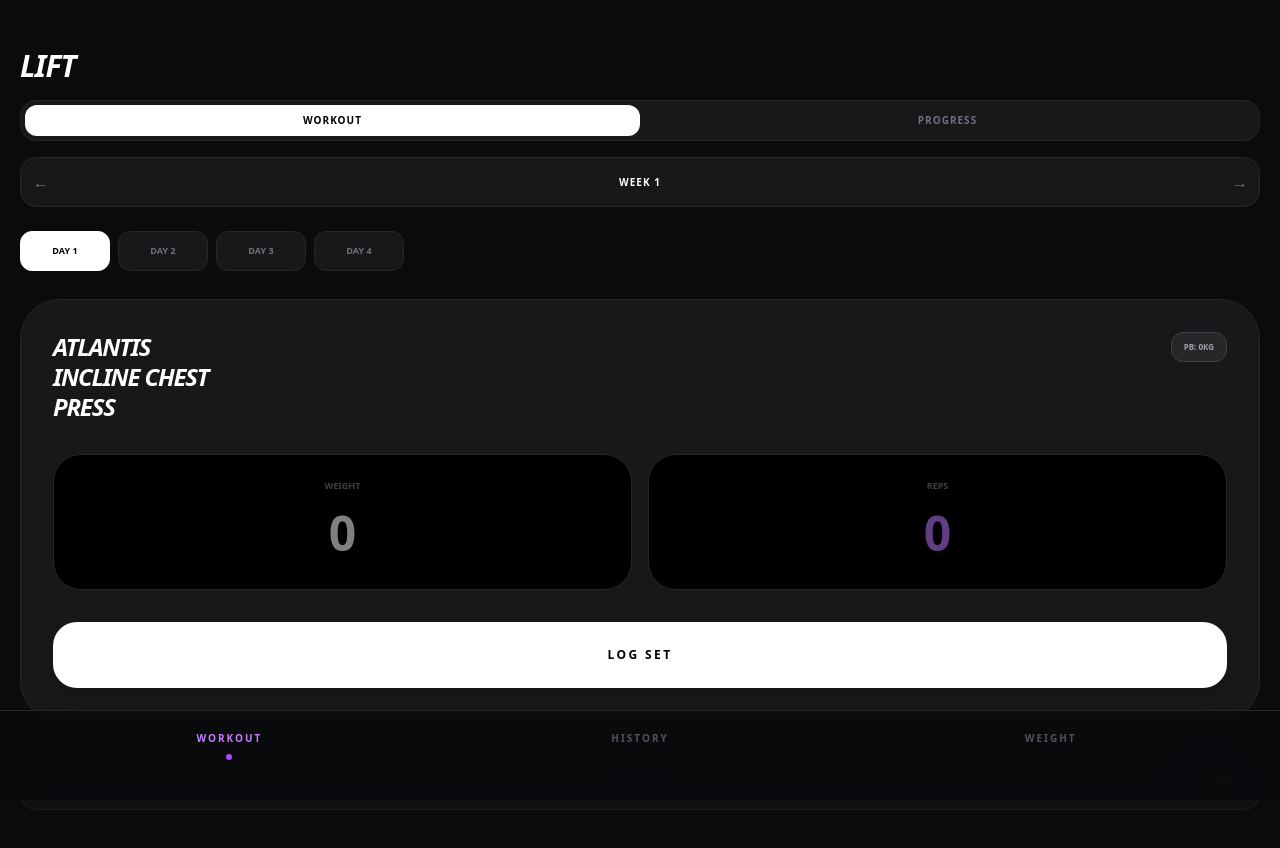
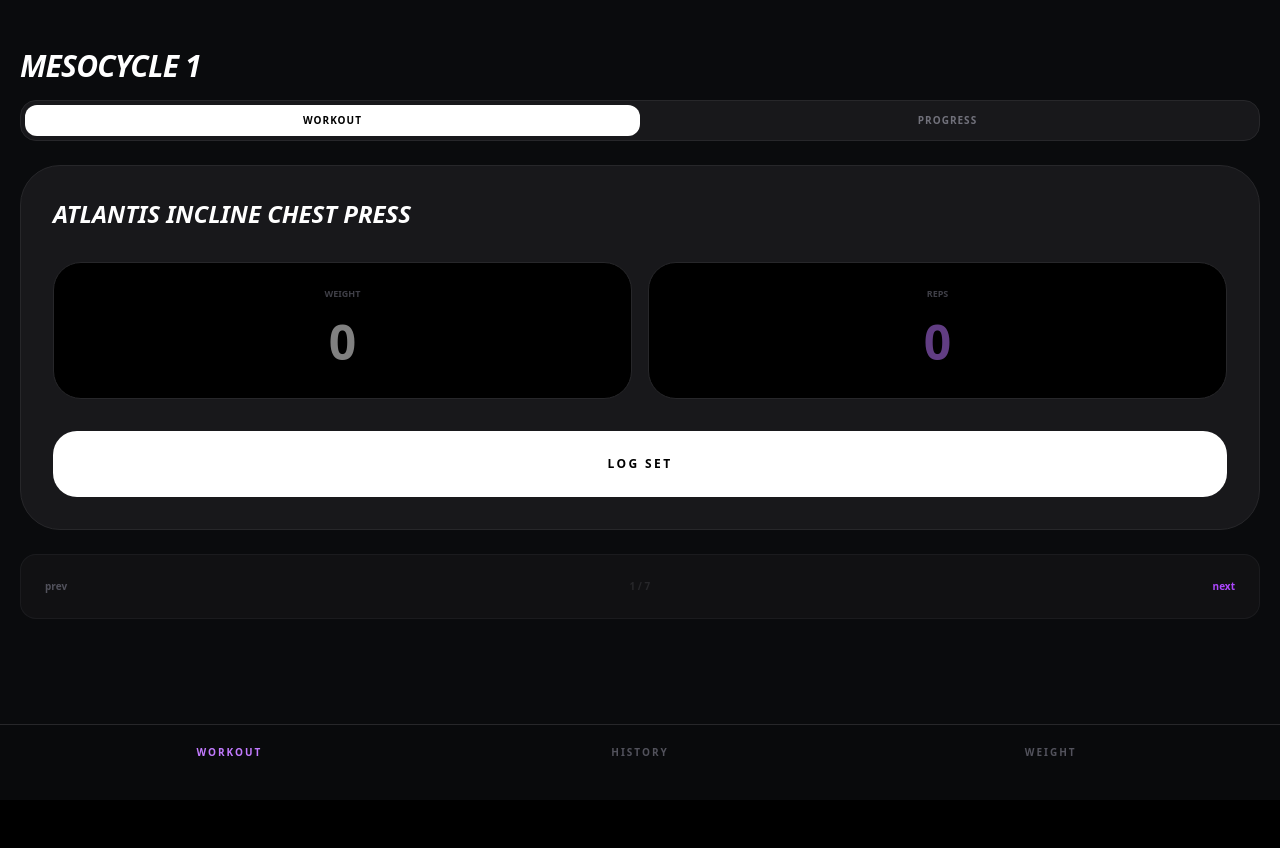
Before and after one commit to abdul75412/workout-app, a Next.js app: page / in a window 1280 px wide. Shown: the top 848 px of the page. After the commit the page ends 800 px from the top, so only its background shows below. Built offline with nearby package versions, Linux system fonts and the light colour scheme.

Commit message:
fix: workout progress graph tracks lifting volume history dropdown added with delete capability

```diff
--- a/app/page.tsx
+++ b/app/page.tsx
@@ -18,13 +18,7 @@ export default function WorkoutPage() {
   const [allWorkoutData, setAllWorkoutData] = useState<any>({});
   const [baselines, setBaselines] = useState<Record<string, number>>({});
   const [showBaselineInput, setShowBaselineInput] = useState(false);
-  const [showConfetti, setShowConfetti] = useState(false);
-
-  const currentPhase = workoutPlan.phase1;
-  const currentDay = currentPhase.days[dayIndex];
-  const currentExercise = currentDay.exercises[exerciseIndex];
-  const storageKey = `w${selectedWeek}-${currentExercise.name}`;
-  const currentSets = allWorkoutData[storageKey] || [];
+  const [expandedHistory, setExpandedHistory] = useState<string | null>(null);
 
   useEffect(() => {
     const savedData = localStorage.getItem("gym_session_cache");
@@ -42,29 +36,26 @@ export default function WorkoutPage() {
     }
   }, [timer]);
 
-  const saveBaseline = () => {
-    const val = parseFloat(weight);
-    if (isNaN(val)) return;
-    const newBaselines = { ...baselines, [currentExercise.name]: val };
-    setBaselines(newBaselines);
-    localStorage.setItem("lift_baselines", JSON.stringify(newBaselines));
-    setShowBaselineInput(false);
-    setWeight("");
-  };
+  const currentPhase = workoutPlan.phase1;
+  const currentDay = currentPhase.days[dayIndex];
+  const currentExercise = currentDay.exercises[exerciseIndex];
+  const storageKey = `w${selectedWeek}-${currentExercise.name}`;
+  const currentSets = allWorkoutData[storageKey] || [];
 
   const logSet = () => {
     if (!weight || !reps) return;
-    const inputWeight = parseFloat(weight);
-    const oldBest = baselines[currentExercise.name] || 0;
-    if (inputWeight > oldBest && oldBest > 0) {
-      setShowConfetti(true);
-      setTimeout(() => setShowConfetti(false), 3000);
-    }
     const newSets = [...currentSets, { weight, reps, id: Date.now() }];
     const updatedData = { ...allWorkoutData, [storageKey]: newSets };
     setAllWorkoutData(updatedData);
     localStorage.setItem("gym_session_cache", JSON.stringify(updatedData));
     setWeight(""); setReps(""); setTimer(90);
+  };
+
+  const deleteSet = (exKey: string, setId: number) => {
+    const updatedSets = allWorkoutData[exKey].filter((s: any) => s.id !== setId);
+    const updatedData = { ...allWorkoutData, [exKey]: updatedSets };
+    setAllWorkoutData(updatedData);
+    localStorage.setItem("gym_session_cache", JSON.stringify(updatedData));
   };
 
   const logBodyWeight = () => {
@@ -78,116 +69,90 @@ export default function WorkoutPage() {
     setBodyWeightInput("");
   };
 
-  const editPoint = (id: number) => {
-    const newVal = prompt("Enter new weight:");
-    if (!newVal || isNaN(parseFloat(newVal))) return;
-    const updated = weightHistory.map(h => h.id === id ? { ...h, value: parseFloat(newVal) } : h);
-    setWeightHistory(updated);
-    localStorage.setItem("body_weight_logs", JSON.stringify(updated));
+  const editWeightPoint = (id: number) => {
+    const entry = weightHistory.find(h => h.id === id);
+    const action = confirm(`Edit ${entry?.value}kg? OK to edit, Cancel to delete.`);
+    if (action) {
+      const newVal = prompt("Enter new weight:", entry?.value.toString());
+      if (!newVal || isNaN(parseFloat(newVal))) return;
+      const updated = weightHistory.map(h => h.id === id ? { ...h, value: parseFloat(newVal) } : h);
+      setWeightHistory(updated);
+      localStorage.setItem("body_weight_logs", JSON.stringify(updated));
+    } else {
+      const updated = weightHistory.filter(h => h.id !== id);
+      setWeightHistory(updated);
+      localStorage.setItem("body_weight_logs", JSON.stringify(updated));
+    }
   };
 
-  const weightStats = useMemo(() => {
-    if (weightHistory.length === 0) return { current: 0, change: "0" };
-    const current = weightHistory[weightHistory.length - 1].value;
-    const start = weightHistory[0].value;
-    const diff = (current - start).toFixed(1);
-    return { current, change: parseFloat(diff) > 0 ? `+${diff}` : diff };
-  }, [weightHistory]);
+  const liftProgressData = useMemo(() => {
+    const sets = allWorkoutData[storageKey] || [];
+    return sets.map((s: any) => ({ id: s.id, val: parseFloat(s.weight) * parseInt(s.reps) }));
+  }, [allWorkoutData, storageKey]);
 
   const padding = { top: 20, right: 20, bottom: 20, left: 35 };
   const graphH = 180;
   const graphW = 350;
+  const getX = (i: number, len: number) => padding.left + (i * (graphW - padding.left - padding.right) / (len - 1 || 1));
+  const getY = (v: number, min: number, max: number) => graphH - padding.bottom - ((v - min) / (max - min || 1) * (graphH - padding.top - padding.bottom));
+
   const weightsArr = weightHistory.map(d => d.value);
   const minW = weightsArr.length ? Math.min(...weightsArr) - 2 : 0;
   const maxW = weightsArr.length ? Math.max(...weightsArr) + 2 : 10;
-  const getX = (i: number) => padding.left + (i * (graphW - padding.left - padding.right) / (weightHistory.length - 1 || 1));
-  const getY = (v: number) => graphH - padding.bottom - ((v - minW) / (maxW - minW || 1) * (graphH - padding.top - padding.bottom));
-  const linePath = weightHistory.length > 1 ? weightHistory.map((d, i) => `${i === 0 ? 'M' : 'L'} ${getX(i)} ${getY(d.value)}`).join(" ") : "";
+  const bwLinePath = weightHistory.length > 1 ? weightHistory.map((d, i) => `${i === 0 ? 'M' : 'L'} ${getX(i, weightHistory.length)} ${getY(d.value, minW, maxW)}`).join(" ") : "";
 
   return (
     <div className="max-w-[100vw] overflow-x-hidden min-h-screen bg-[#0a0b0d] text-white font-sans pb-44 px-5">
-      {showConfetti && (
-        <div className="fixed inset-0 z-[300] flex items-center justify-center bg-purple-600/20 backdrop-blur-md pointer-events-none">
-          <p className="text-5xl font-black italic text-amber-400 animate-bounce tracking-tighter uppercase">New PB! 🚀</p>
-        </div>
-      )}
-
       {timer > 0 && (
         <div className="fixed inset-0 z-[250] flex items-center justify-center bg-black/80 backdrop-blur-sm">
-          <div className="bg-zinc-900 border border-zinc-800 p-8 rounded-[40px] text-center w-full max-w-[300px] shadow-2xl">
-            <p className="text-[10px] font-black uppercase text-zinc-500 mb-2 tracking-[0.2em]">Rest Timer</p>
-            <p className="text-6xl font-black italic tabular-nums mb-8">{Math.floor(timer / 60)}:{(timer % 60).toString().padStart(2, '0')}</p>
+          <div className="bg-zinc-900 border border-zinc-800 p-8 rounded-[40px] text-center w-full max-w-[300px]">
+            <p className="text-6xl font-black italic tabular-nums mb-8">{Math.floor(timer/60)}:{(timer%60).toString().padStart(2,'0')}</p>
             <div className="grid grid-cols-2 gap-3 mb-4">
               <button onClick={() => setTimer(t => t + 30)} className="bg-zinc-800 py-3 rounded-2xl font-black text-[10px] uppercase">+30s</button>
               <button onClick={() => setTimer(t => t + 60)} className="bg-zinc-800 py-3 rounded-2xl font-black text-[10px] uppercase">+1m</button>
             </div>
-            <button onClick={() => setTimer(0)} className="w-full bg-white text-black py-4 rounded-2xl font-black uppercase text-[10px] tracking-widest">Skip Rest</button>
+            <button onClick={() => setTimer(0)} className="w-full bg-white text-black py-4 rounded-2xl font-black uppercase text-[10px]">skip rest</button>
           </div>
         </div>
       )}
 
       <header className="pt-12 mb-6 uppercase italic font-black tracking-tighter">
-        <h1 className="text-3xl mb-4">{view === 'weight' ? 'Weight' : view}</h1>
+        <h1 className="text-3xl mb-4">{view === 'lift' ? 'Mesocycle 1' : view === 'weight' ? 'Weight' : 'History'}</h1>
         {view === 'lift' && (
           <div className="flex bg-zinc-900 p-1 rounded-2xl border border-zinc-800 mb-4 not-italic">
-            <button onClick={() => setActiveSubView("workout")} className={`flex-1 py-2 rounded-xl text-[10px] font-black uppercase tracking-widest transition-all ${activeSubView === 'workout' ? 'bg-white text-black' : 'text-zinc-500'}`}>Workout</button>
-            <button onClick={() => setActiveSubView("progress")} className={`flex-1 py-2 rounded-xl text-[10px] font-black uppercase tracking-widest transition-all ${activeSubView === 'progress' ? 'bg-white text-black' : 'text-zinc-500'}`}>Progress</button>
+            <button onClick={() => setActiveSubView("workout")} className={`flex-1 py-2 rounded-xl text-[10px] font-black uppercase tracking-widest ${activeSubView === 'workout' ? 'bg-white text-black' : 'text-zinc-500'}`}>Workout</button>
+            <button onClick={() => setActiveSubView("progress")} className={`flex-1 py-2 rounded-xl text-[10px] font-black uppercase tracking-widest ${activeSubView === 'progress' ? 'bg-white text-black' : 'text-zinc-500'}`}>Progress</button>
           </div>
         )}
-        <div className="flex items-center justify-between bg-zinc-900 rounded-2xl p-1 border border-zinc-800 not-italic">
-          <button onClick={() => setSelectedWeek(w => Math.max(1, w - 1))} className="p-2 text-zinc-500">←</button>
-          <span className="text-[10px] font-black uppercase tracking-widest">Week {selectedWeek}</span>
-          <button onClick={() => setSelectedWeek(w => Math.min(12, w + 1))} className="p-2 text-zinc-500">→</button>
-        </div>
       </header>
 
       {view === 'lift' && activeSubView === 'workout' && (
         <div className="space-y-6">
-          <div className="flex gap-2 overflow-x-auto no-scrollbar pb-1">
-            {currentPhase.days.map((day, idx) => (
-              <button key={idx} onClick={() => { setDayIndex(idx); setExerciseIndex(0); }} className={`min-w-[90px] py-3 rounded-xl font-black uppercase text-[9px] border transition-all ${dayIndex === idx ? "bg-white text-black border-white" : "bg-zinc-900 text-zinc-500 border-zinc-800"}`}>{day.label}</button>
-            ))}
-          </div>
           <div className="bg-zinc-900 rounded-[40px] p-8 border border-zinc-800 relative">
-            <div className="flex justify-between items-start mb-8">
-              <h2 className="text-2xl font-black italic uppercase tracking-tighter leading-tight max-w-[180px]">{currentExercise.name}</h2>
-              <button onClick={() => setShowBaselineInput(!showBaselineInput)} className="bg-zinc-800 px-3 py-2 rounded-xl text-[8px] font-black uppercase text-zinc-400 border border-zinc-700">PB: {baselines[currentExercise.name] || 0}kg</button>
+            <h2 className="text-2xl font-black italic uppercase mb-8">{currentExercise.name}</h2>
+            <div className="grid grid-cols-2 gap-4 mb-8">
+              <div className="bg-black rounded-[28px] p-6 border border-zinc-800 text-center"><p className="text-[9px] font-black uppercase text-zinc-700 mb-2">weight</p><input type="number" value={weight} onChange={(e) => setWeight(e.target.value)} className="bg-transparent text-5xl font-black w-full text-center outline-none" placeholder="0" /></div>
+              <div className="bg-black rounded-[28px] p-6 border border-zinc-800 text-center"><p className="text-[9px] font-black uppercase text-zinc-700 mb-2">reps</p><input type="number" value={reps} onChange={(e) => setReps(e.target.value)} className="bg-transparent text-5xl font-black w-full text-center text-purple-400 outline-none" placeholder="0" /></div>
             </div>
-            {showBaselineInput && (
-              <div className="mb-6 flex gap-2"><input type="number" value={weight} onChange={(e) => setWeight(e.target.value)} placeholder="0" className="flex-1 bg-black p-3 rounded-xl outline-none border border-zinc-800 font-black" /><button onClick={saveBaseline} className="bg-purple-500 px-4 rounded-xl font-black text-[10px] uppercase">Set</button></div>
-            )}
-            <div className="grid grid-cols-2 gap-4 mb-8">
-              <div className="bg-black rounded-[28px] p-6 border border-zinc-800 text-center"><p className="text-[9px] font-black uppercase text-zinc-700 mb-2">Weight</p><input type="number" value={weight} onChange={(e) => setWeight(e.target.value)} className="bg-transparent text-5xl font-black w-full text-center outline-none tabular-nums" placeholder="0" /></div>
-              <div className="bg-black rounded-[28px] p-6 border border-zinc-800 text-center"><p className="text-[9px] font-black uppercase text-zinc-700 mb-2">Reps</p><input type="number" value={reps} onChange={(e) => setReps(e.target.value)} className="bg-transparent text-5xl font-black w-full text-center text-purple-400 outline-none tabular-nums" placeholder="0" /></div>
-            </div>
-            <button onClick={logSet} className="w-full bg-white text-black py-6 rounded-3xl font-black uppercase text-[12px] tracking-[0.2em] active:scale-95 shadow-lg">Log Set</button>
+            <button onClick={logSet} className="w-full bg-white text-black py-6 rounded-3xl font-black uppercase text-[12px] tracking-[0.2em]">log set</button>
           </div>
           <div className="flex justify-between items-center bg-zinc-900/50 p-2 rounded-2xl border border-zinc-800/50 font-black uppercase text-[10px]">
-            <button onClick={() => setExerciseIndex(i => Math.max(0, i-1))} className="p-4 text-zinc-600 disabled:opacity-0" disabled={exerciseIndex === 0}>Prev</button>
-            <span className="text-zinc-800 tracking-widest">{exerciseIndex + 1} / {currentDay.exercises.length}</span>
-            <button onClick={() => setExerciseIndex(i => Math.min(currentDay.exercises.length-1, i+1))} className="p-4 text-purple-500 disabled:opacity-0" disabled={exerciseIndex === currentDay.exercises.length-1}>Next</button>
+            <button onClick={() => setExerciseIndex(i => Math.max(0, i-1))} className="p-4 text-zinc-600">prev</button>
+            <span className="text-zinc-800">{exerciseIndex + 1} / {currentDay.exercises.length}</span>
+            <button onClick={() => setExerciseIndex(i => Math.min(currentDay.exercises.length-1, i+1))} className="p-4 text-purple-500">next</button>
           </div>
         </div>
       )}
 
       {view === 'lift' && activeSubView === 'progress' && (
         <div className="bg-zinc-900 rounded-[40px] p-6 border border-zinc-800">
-          <p className="text-[10px] font-black text-zinc-500 uppercase tracking-widest italic mb-6">Weight Progress Graph</p>
+          <p className="text-[10px] font-black text-zinc-500 uppercase tracking-widest italic mb-6 text-center">lift volume progress</p>
           <div className="h-[200px] w-full">
             <svg width="100%" height="100%" viewBox={`0 0 ${graphW} ${graphH}`} preserveAspectRatio="none">
-              {weightHistory.length > 1 && <path d={linePath} fill="none" stroke="#a855f7" strokeWidth="4" strokeLinecap="round" />}
-              {weightHistory.map((d, i) => (<circle key={d.id} cx={getX(i)} cy={getY(d.value)} r="8" onClick={() => editPoint(d.id)} className="fill-purple-500 stroke-[4px] stroke-black cursor-pointer active:scale-150 transition-transform" />))}
+              {liftProgressData.length > 1 && (
+                <path d={liftProgressData.map((d:any, i:number) => `${i === 0 ? 'M' : 'L'} ${getX(i, liftProgressData.length)} ${getY(d.val, 0, Math.max(...liftProgressData.map((x:any)=>x.val)) + 10)}`).join(" ")} fill="none" stroke="#a855f7" strokeWidth="4" />
+              )}
             </svg>
-          </div>
-          <div className="mt-8 px-2 flex justify-between items-end">
-            <div>
-              <p className="text-[9px] font-black text-zinc-600 uppercase italic">Starting Weight</p>
-              <p className="text-xl font-black italic">{weightHistory[0]?.value || 0}kg</p>
-            </div>
-            <div className="text-right">
-              <p className="text-[9px] font-black text-zinc-600 uppercase italic">Total Change</p>
-              <p className={`text-3xl font-black italic ${parseFloat(weightStats.change) >= 0 ? 'text-purple-400' : 'text-red-400'}`}>{weightStats.change}kg</p>
-            </div>
           </div>
         </div>
       )}
@@ -196,17 +161,32 @@ export default function WorkoutPage() {
         <div className="space-y-6">
           <div className="flex gap-2 overflow-x-auto no-scrollbar pb-1">
             {currentPhase.days.map((day, idx) => (
-              <button key={idx} onClick={() => setHistoryDayIndex(idx)} className={`min-w-[90px] py-3 rounded-xl font-black uppercase text-[9px] border transition-all ${historyDayIndex === idx ? "bg-purple-600 border-purple-600" : "bg-zinc-900 text-zinc-500 border-zinc-800"}`}>{day.label}</button>
+              <button key={idx} onClick={() => setHistoryDayIndex(idx)} className={`min-w-[90px] py-3 rounded-xl font-black uppercase text-[9px] border ${historyDayIndex === idx ? "bg-purple-600 border-purple-600" : "bg-zinc-900 text-zinc-500 border-zinc-800"}`}>{day.label}</button>
             ))}
           </div>
-          <div className="bg-zinc-900 rounded-[40px] p-6 border border-zinc-800 min-h-[400px]">
+          <div className="bg-zinc-900 rounded-[40px] p-6 border border-zinc-800">
             {currentPhase.days[historyDayIndex].exercises.map((ex, exIdx) => {
-              const sets = allWorkoutData[`w${selectedWeek}-${ex.name}`] || [];
+              const exKey = `w${selectedWeek}-${ex.name}`;
+              const sets = allWorkoutData[exKey] || [];
+              const isExpanded = expandedHistory === exKey;
               return (
-                <div key={ex.name} onClick={() => { setDayIndex(historyDayIndex); setExerciseIndex(exIdx); setView('lift'); setActiveSubView('workout'); }} className="border-b border-zinc-800 py-5 last:border-0 px-2">
-                  <p className="text-[10px] font-black uppercase text-zinc-600 mb-3 tracking-widest italic">{ex.name}</p>
+                <div key={ex.name} className="border-b border-zinc-800 py-5 last:border-0 px-2">
+                  <div className="flex justify-between items-center mb-3">
+                    <p onClick={() => { setDayIndex(historyDayIndex); setExerciseIndex(exIdx); setView('lift'); setActiveSubView('workout'); }} className="text-[10px] font-black uppercase text-purple-400 italic cursor-pointer border-b border-purple-900">{ex.name}</p>
+                    <button onClick={() => setExpandedHistory(isExpanded ? null : exKey)} className="text-zinc-600 text-xs">{isExpanded ? '▲' : '▼'}</button>
+                  </div>
+                  {isExpanded && (
+                    <div className="space-y-2 mb-3">
+                      {sets.map((s: any) => (
+                        <div key={s.id} className="flex justify-between bg-black/40 p-2 rounded-lg items-center">
+                          <span className="text-[10px] font-black italic">{s.weight}kg x {s.reps}</span>
+                          <button onClick={() => deleteSet(exKey, s.id)} className="text-red-500 text-[8px] font-black uppercase">Delete</button>
+                        </div>
+                      ))}
+                    </div>
+                  )}
                   <div className="flex flex-wrap gap-2">
-                    {sets.map((s: any) => (<span key={s.id} className="bg-black/60 px-3 py-2 rounded-lg text-[10px] font-black italic border border-zinc-800">{s.weight}kg × {s.reps}</span>))}
+                    {!isExpanded && sets.map((s: any) => (<span key={s.id} className="bg-black/60 px-3 py-2 rounded-lg text-[10px] font-black italic border border-zinc-800">{s.weight}kg × {s.reps}</span>))}
                   </div>
                 </div>
               );
@@ -218,23 +198,27 @@ export default function WorkoutPage() {
       {view === 'weight' && (
         <div className="space-y-6">
           <div className="bg-zinc-900 rounded-[40px] p-6 border border-zinc-800">
+            <p className="text-[10px] font-black text-zinc-500 uppercase tracking-widest italic mb-6 text-center">Body Weight Graph</p>
+            <div className="h-[200px] w-full mb-8">
+              <svg width="100%" height="100%" viewBox={`0 0 ${graphW} ${graphH}`} preserveAspectRatio="none">
+                {weightHistory.length > 1 && <path d={bwLinePath} fill="none" stroke="#a855f7" strokeWidth="4" strokeLinecap="round" />}
+                {weightHistory.map((d, i) => (<circle key={d.id} cx={getX(i, weightHistory.length)} cy={getY(d.value, minW, maxW)} r="8" onClick={() => editWeightPoint(d.id)} className="fill-purple-500 stroke-[4px] stroke-black cursor-pointer active:scale-150 transition-transform" />))}
+              </svg>
+            </div>
             <div className="grid grid-cols-2 gap-2 mb-4">
-              <input type="date" value={logDate} onChange={(e) => setLogDate(e.target.value)} className="bg-black p-4 rounded-2xl text-[10px] font-black uppercase border border-zinc-800 outline-none" />
+              <input type="date" value={logDate} onChange={(e) => setLogDate(e.target.value)} className="bg-black p-4 rounded-2xl text-[10px] font-black border border-zinc-800 outline-none" />
               <input type="number" step="0.1" value={bodyWeightInput} onChange={(e) => setBodyWeightInput(e.target.value)} placeholder="0.0kg" className="bg-black p-4 rounded-2xl font-black text-xl border border-zinc-800 outline-none" />
             </div>
-            <button onClick={logBodyWeight} className="w-full bg-white text-black py-4 rounded-2xl font-black text-[11px] uppercase tracking-widest shadow-lg">Log Weight</button>
-            <div className="space-y-2 max-h-[400px] overflow-y-auto no-scrollbar mt-6">
-              {weightHistory.slice().reverse().map(h => (
-                <div key={h.id} className="flex justify-between items-center bg-black/40 p-5 rounded-2xl border border-zinc-800/50 font-black"><span className="text-[10px] text-zinc-600 uppercase italic">{h.date}</span><div className="flex items-center gap-6"><span className="italic text-xl">{h.value}kg</span><button onClick={() => { const updated = weightHistory.filter(x => x.id !== h.id); setWeightHistory(updated); localStorage.setItem("body_weight_logs", JSON.stringify(updated)); }} className="text-red-500 bg-red-500/10 w-8 h-8 rounded-lg flex items-center justify-center">×</button></div></div>
-              ))}
-            </div>
+            <button onClick={logBodyWeight} className="w-full bg-white text-black py-4 rounded-2xl font-black text-[11px] uppercase shadow-lg">log weight</button>
           </div>
         </div>
       )}
 
       <nav className="fixed bottom-0 left-0 right-0 bg-[#0a0b0d]/95 backdrop-blur-xl border-t border-zinc-800 px-6 pt-5 pb-10 flex justify-around z-[100]">
         {[{id: 'lift', label: 'Workout'}, {id: 'history', label: 'History'}, {id: 'weight', label: 'Weight'}].map((v) => (
-          <button key={v.id} onClick={() => setView(v.id as any)} className="flex flex-col items-center flex-1 transition-all active:scale-90"><span className={`text-[10px] font-black uppercase tracking-[0.2em] ${view === v.id ? "text-purple-400" : "text-zinc-600"}`}>{v.label}</span>{view === v.id && <div className="mt-2 w-1.5 h-1.5 rounded-full bg-purple-500" />}</button>
+          <button key={v.id} onClick={() => setView(v.id as any)} className="flex flex-col items-center flex-1">
+            <span className={`text-[10px] font-black uppercase tracking-[0.2em] ${view === v.id ? "text-purple-400" : "text-zinc-600"}`}>{v.label}</span>
+          </button>
         ))}
       </nav>
     </div>
```
